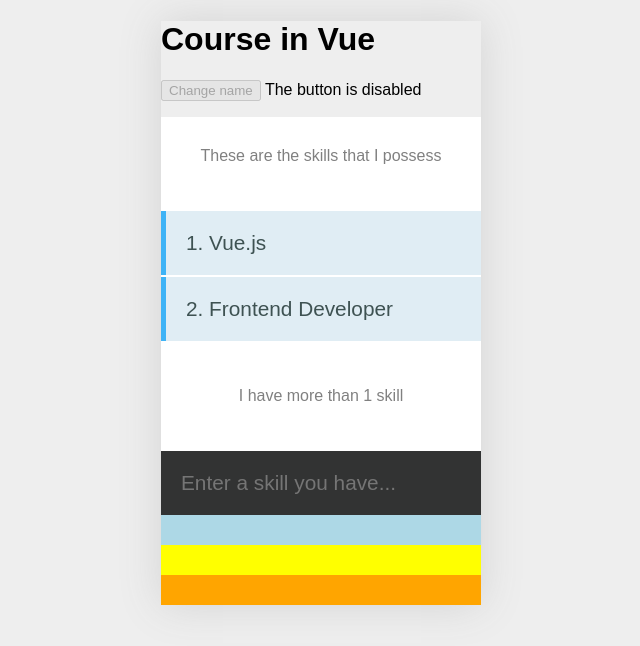
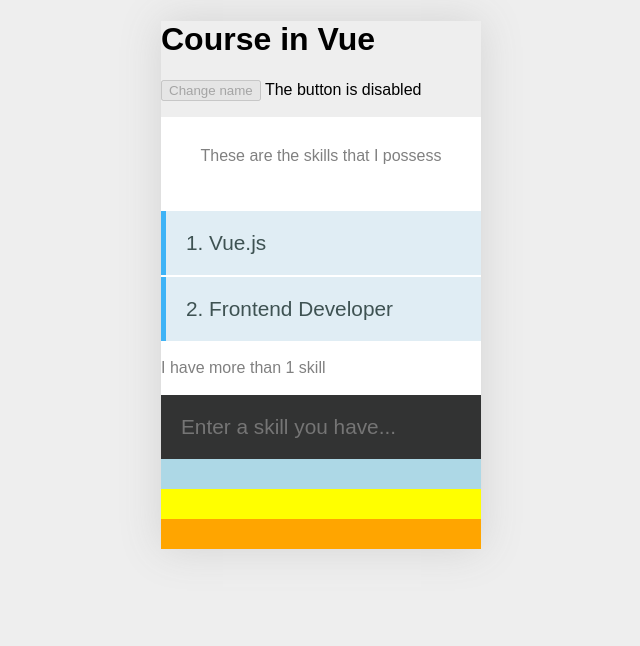
Before and after one commit to vishchak/vue-proj, a Vue app: page / in a window 1280 px wide. Shown: the top 646 px of the page, without its empty margins (159-799 px from the left). Built offline with nearby package versions, Linux system fonts and the light colour scheme; a web font is replaced by a local one.

Commit message:
vue form submission

```diff
--- a/src/components/skills.vue
+++ b/src/components/skills.vue
@@ -8,10 +8,11 @@
       <ul>
         <li v-for="(data, index) in skills" :key="index">{{ index + 1 }}. {{ data.skill }}</li>
       </ul>
-      <p v-if="skills.length >= 1">I have more than 1 skill</p>
-      <p v-else>I have 1 or less skills :(</p>
-
-      <input type="text" placeholder="Enter a skill you have..." v-model="skill">{{ skill }}
+      <p class="quantity" v-if="skills.length >= 1">I have more than 1 skill</p>
+      <p class="quantity" v-else>I have 1 or less skills :(</p>
+      <form @submit.prevent="addSkill">
+        <input type="text" placeholder="Enter a skill you have..." v-model="skill">{{ skill }}
+      </form>
       <div v-bind:class="{alert: showAlert, 'another-class': showClass}"></div>
 
       <div v-bind:class="alertObject"></div>
@@ -47,6 +48,10 @@ export default {
     changeName() {
       this.name = 'New Name';
       this.btnState = !this.btnState;
+    },
+    addSkill() {
+      this.skills.push({skill: this.skill});
+      this.skill = '';
     }
   }
 };
@@ -90,6 +95,10 @@ p {
   color: grey;
 }
 
+.quantity{
+  text-align: left;
+  padding: 2px 0;
+}
 .container {
   box-shadow: 0 0 40px lightgrey;
 }
```
